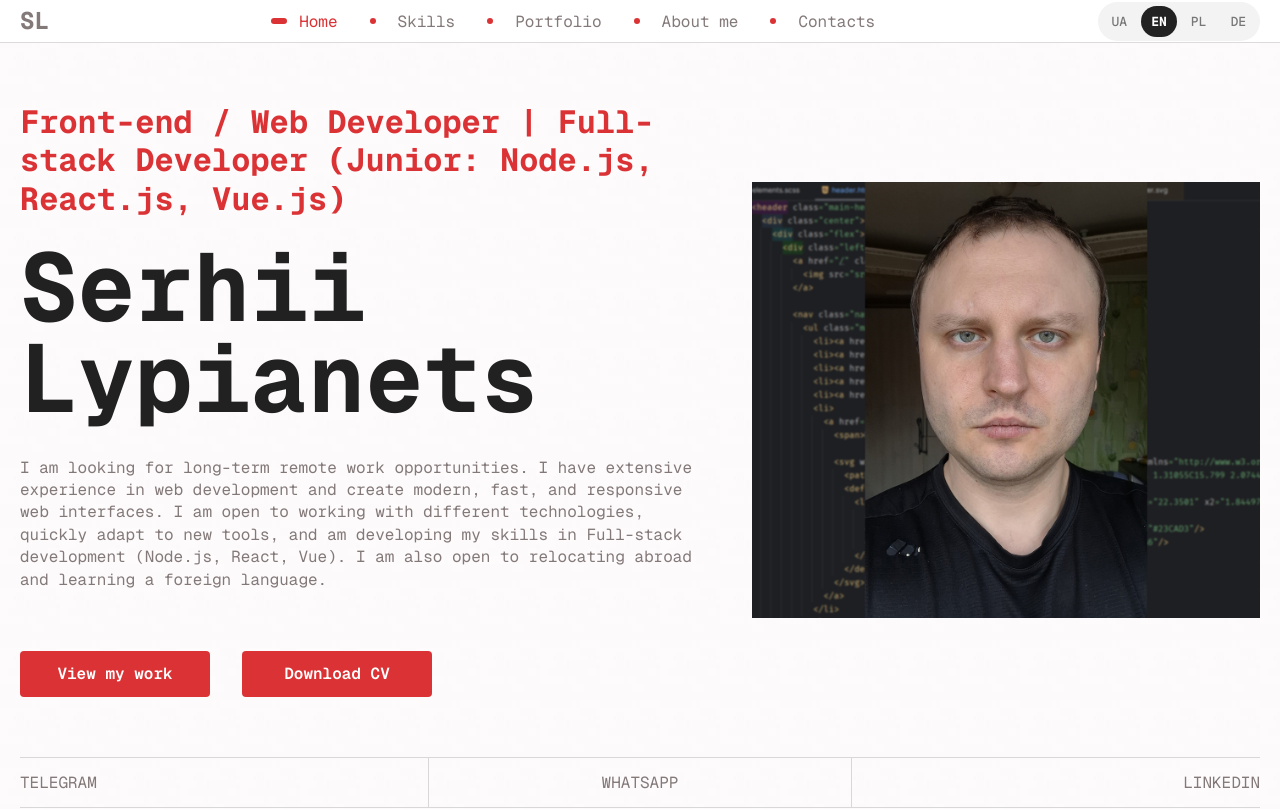
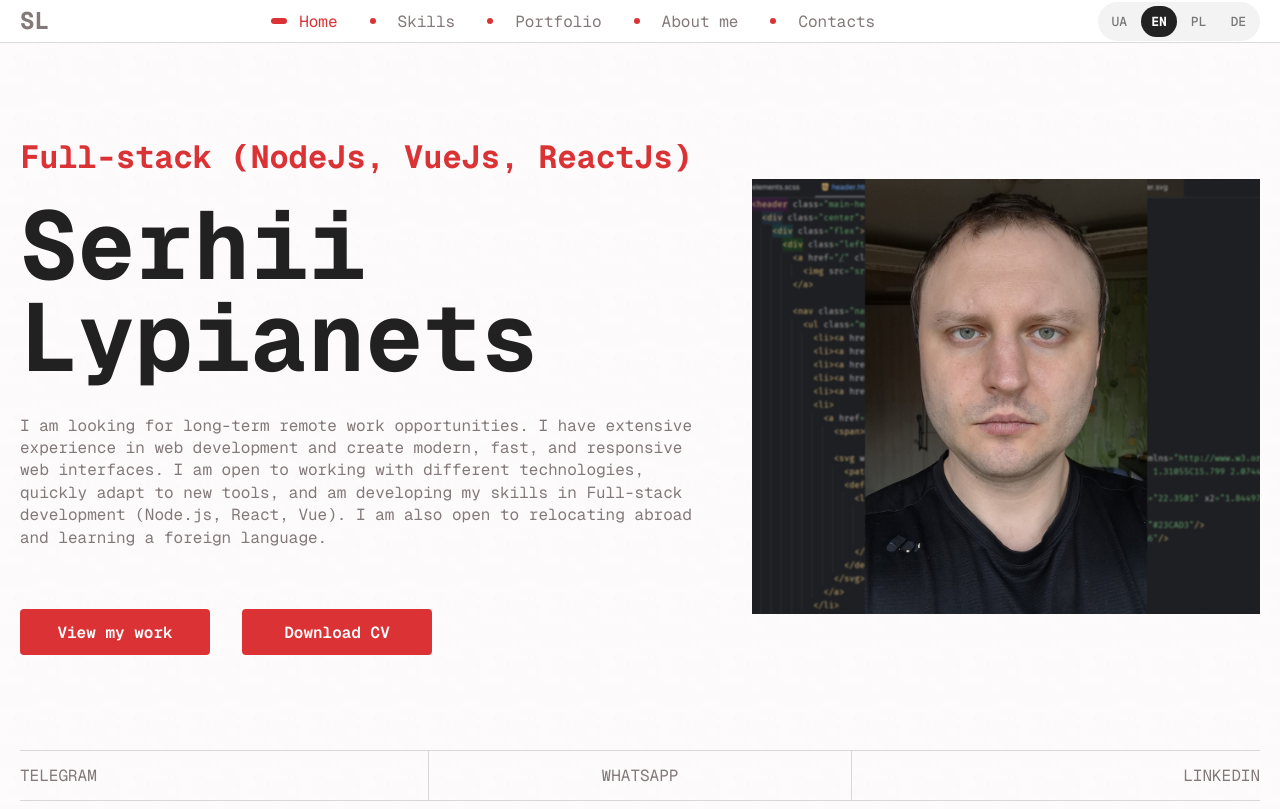
Before and after one commit to SeryogaGitHub/resume-2.0, a Vue app in the folder frontend/: page / in a window 1280 px wide. Shown: the top 809 px of the page. Built offline with nearby package versions, Linux system fonts and the light colour scheme.

Commit message:
add position

```diff
--- a/frontend/src/data/topSection.js
+++ b/frontend/src/data/topSection.js
@@ -7,10 +7,10 @@ const localized = (uk, en, pl, de) => ({
 
 export const topSection = {
   title: localized(
-      'Front-end / Web Developer | Full-stack Developer (Junior: Node.js, React.js, Vue.js)',
-      'Front-end / Web Developer | Full-stack Developer (Junior: Node.js, React.js, Vue.js)',
-      'Front-end / Web Developer | Full-stack Developer (Junior: Node.js, React.js, Vue.js)',
-      'Front-end / Web Developer | Full-stack Developer (Junior: Node.js, React.js, Vue.js)'
+      'Full-stack (NodeJs, VueJs, ReactJs)',
+      'Full-stack (NodeJs, VueJs, ReactJs)',
+      'Full-stack (NodeJs, VueJs, ReactJs)',
+      'Full-stack (NodeJs, VueJs, ReactJs)'
   ),
 
   name: localized(
```
